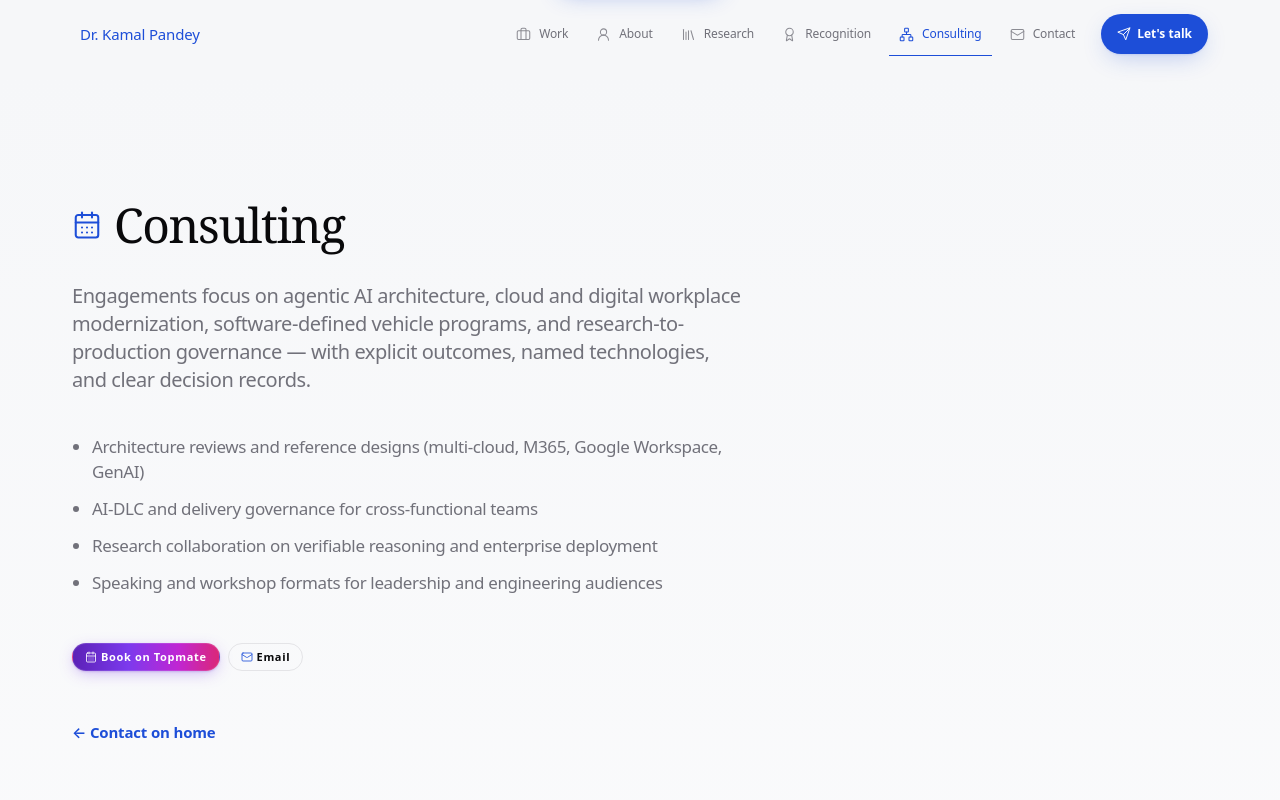
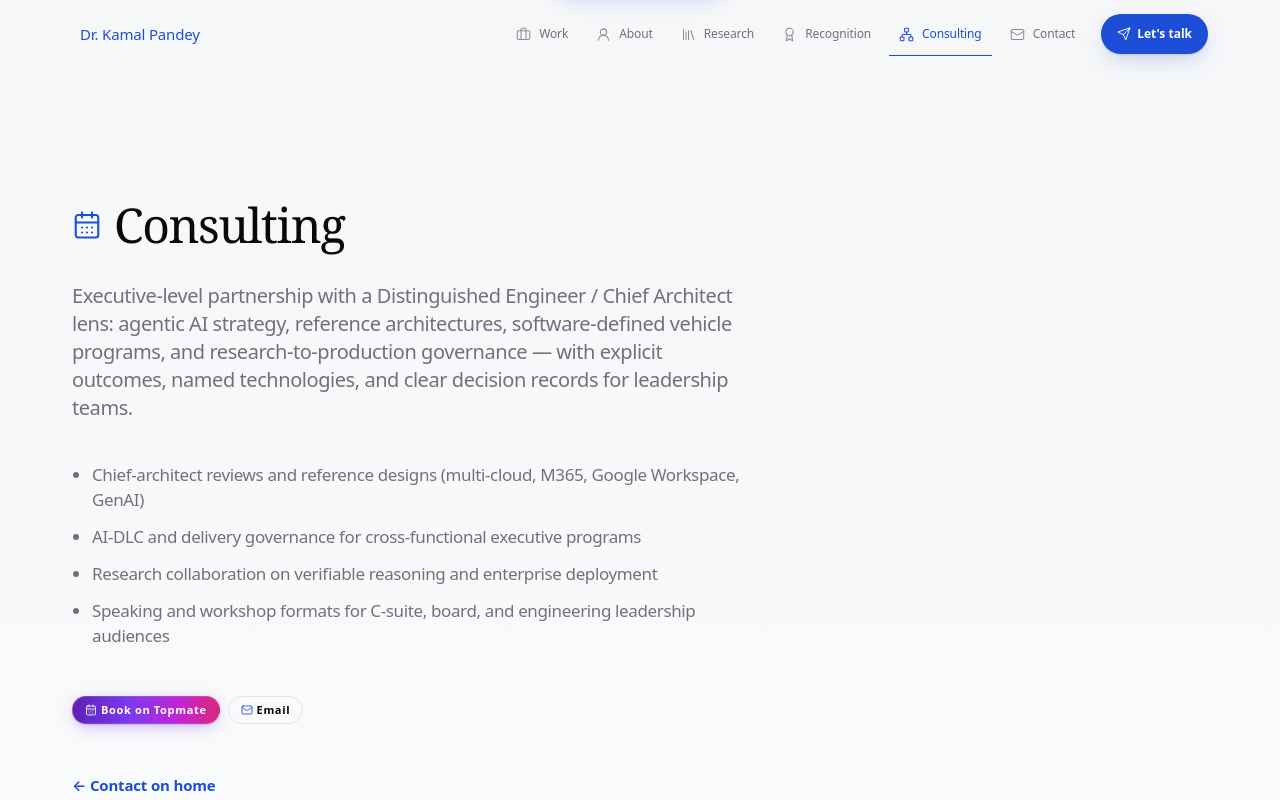
Before and after one commit to Goodkamalpandey/kpportfolio-main, a Next.js app: page /consulting in a window 1280 px wide. Shown: the top 800 px of the page. Built offline with nearby package versions, Linux system fonts and the light colour scheme.

Commit message:
feat(kp): position as Distinguished Engineer — Chief Architect
Update sitewide title and executive framing for Applied & Agentic AI leadership presence.

Co-authored-by: Cursor <cursoragent@cursor.com>

```diff
--- a/app/consulting/page.tsx
+++ b/app/consulting/page.tsx
@@ -21,15 +21,15 @@ export default function ConsultingPage() {
           Consulting
         </h1>
         <p className="mt-8 max-w-2xl text-lg text-kp-muted dark:text-kp-line">
-          Engagements focus on agentic AI architecture, cloud and digital workplace modernization, software-defined
-          vehicle programs, and research-to-production governance — with explicit outcomes, named technologies, and
-          clear decision records.
+          Executive-level partnership with a Distinguished Engineer / Chief Architect lens: agentic AI strategy,
+          reference architectures, software-defined vehicle programs, and research-to-production governance — with
+          explicit outcomes, named technologies, and clear decision records for leadership teams.
         </p>
         <ul className="mt-10 max-w-2xl list-disc space-y-3 pl-5 text-kp-muted dark:text-kp-line">
-          <li>Architecture reviews and reference designs (multi-cloud, M365, Google Workspace, GenAI)</li>
-          <li>AI-DLC and delivery governance for cross-functional teams</li>
+          <li>Chief-architect reviews and reference designs (multi-cloud, M365, Google Workspace, GenAI)</li>
+          <li>AI-DLC and delivery governance for cross-functional executive programs</li>
           <li>Research collaboration on verifiable reasoning and enterprise deployment</li>
-          <li>Speaking and workshop formats for leadership and engineering audiences</li>
+          <li>Speaking and workshop formats for C-suite, board, and engineering leadership audiences</li>
         </ul>
         <div className="mt-12 flex flex-wrap gap-1.5 sm:gap-2">
           <a
--- a/app/layout.tsx
+++ b/app/layout.tsx
@@ -37,13 +37,13 @@ const jsonLd = {
   name: 'Dr. Kamal Pandey',
   honorificPrefix: 'Dr.',
   honorificSuffix: 'DBA, MCA',
-  jobTitle: 'Sr Staff Software Architect — Applied & Agentic AI',
+  jobTitle: 'Distinguished Engineer — Chief Architect, Applied & Agentic AI',
   worksFor: {
     '@type': 'Organization',
     name: 'Rivian Automotive Inc.',
   },
   description:
-    'AI150 Global Influencer 2025-26. Global AI Leader 2025. Top 50 AI Researcher (Stanford). Senior Member IEEE. Fellow IET. 100+ citations. 25+ peer-reviewed publications. 17+ years. $100M+ measured annual AI operational impact.',
+    'AI150 Global Influencer 2025-26. Global AI Leader 2025. Top 50 AI Researcher (Stanford). Senior Member IEEE. Fellow IET. Distinguished Engineer — Chief Architect, Applied & Agentic AI. 100+ citations. 25+ peer-reviewed publications. 17+ years. $100M+ measured annual AI operational impact.',
   url: SITE.domain,
   email: SITE.email,
    address: {
@@ -122,7 +122,7 @@ export const viewport: Viewport = {
 
 const ogTitle = 'Dr. Kamal Pandey | Architecting the Future of Agentic Enterprise'
 const ogDescription =
-  'Sr Staff Software Architect — Applied & Agentic AI @ Rivian. AI150 2025–26. Global AI Leader 2025. IEEE Senior Member. IET Fellow. 100+ Scholar citations. 25+ peer-reviewed publications. 17+ years across four continents.'
+  'Distinguished Engineer — Chief Architect, Applied & Agentic AI @ Rivian. AI150 2025–26. Global AI Leader 2025. IEEE Senior Member. IET Fellow. 100+ Scholar citations. 25+ peer-reviewed publications. 17+ years across four continents.'
 
 export const metadata: Metadata = {
   metadataBase: new URL(SITE.domain),
--- a/app/opengraph-image.tsx
+++ b/app/opengraph-image.tsx
@@ -32,7 +32,7 @@ export default function OpenGraphImage() {
               fontWeight: 600,
             }}
           >
-            Sr Staff Software Architect · Rivian
+            Distinguished Engineer · Chief Architect · Rivian
           </div>
           <div
             style={{
--- a/app/recognition/page.tsx
+++ b/app/recognition/page.tsx
@@ -126,7 +126,7 @@ export default function RecognitionPage() {
         <section className="mt-16 md:mt-20">
           <PillarHeading n="02" eyebrow="Impact at scale" title="Research translated into industrial reality." />
           <p className="-mt-4 mb-8 max-w-2xl text-sm leading-relaxed text-kp-muted dark:text-kp-line md:text-base">
-            As Sr Staff Software Architect at Rivian and technical architect for the Rivian–Volkswagen JV AI
+            As Distinguished Engineer — Chief Architect, Applied & Agentic AI at Rivian and technical architect for the Rivian–Volkswagen JV AI
             transformation, delivering measurable enterprise outcomes at scale.
           </p>
           <div className="grid grid-cols-2 gap-3 sm:grid-cols-3 lg:grid-cols-4">
--- a/components/kp/KpAbout.tsx
+++ b/components/kp/KpAbout.tsx
@@ -3,7 +3,7 @@ import KpUiIcon from './KpUiIcon'
 import { ABOUT_P1, ABOUT_P2, ABOUT_P3, SITE } from './data'
 
 const TIMELINE_ROWS = [
-  { icon: 'briefcase' as const, k: 'Present', line: 'Sr Staff Software Architect — Applied & Agentic AI @ Rivian' },
+  { icon: 'briefcase' as const, k: 'Present', line: 'Distinguished Engineer — Chief Architect, Applied & Agentic AI @ Rivian' },
   { icon: 'briefcase' as const, k: '2022–23', line: 'Solution Architect, Applied AI @ Rivian' },
   { icon: 'briefcase' as const, k: '2021–22', line: 'Staff Software Engineer — Digital Workplace & Automation @ Rivian' },
   { icon: 'cloud' as const, k: '2020–21', line: 'Cloud Solutions Consulting Architect @ Samsung SDS America' },
--- a/components/kp/verifiedContent.ts
+++ b/components/kp/verifiedContent.ts
@@ -473,7 +473,7 @@ export const CAREER_ROLES: readonly CareerRole[] = [
     org: 'Rivian Automotive Inc.',
     location: 'Orange County / Los Angeles, CA',
     roles: [
-      { title: 'Sr Staff Software Architect — Applied & Agentic AI', dates: 'Jan 2023 – Present' },
+      { title: 'Distinguished Engineer — Chief Architect, Applied & Agentic AI', dates: 'Jan 2023 – Present' },
       { title: 'Solution Architect, Applied AI', dates: 'Oct 2022 – Dec 2023' },
       { title: 'Staff Software Engineer — Digital Workplace & Automation', dates: 'Feb 2021 – Sep 2022' },
     ],
```
Also changed, not shown: components/kp/data.ts (+6 -6 lines), 1 other file (tests, documents, lock files or other folders).
